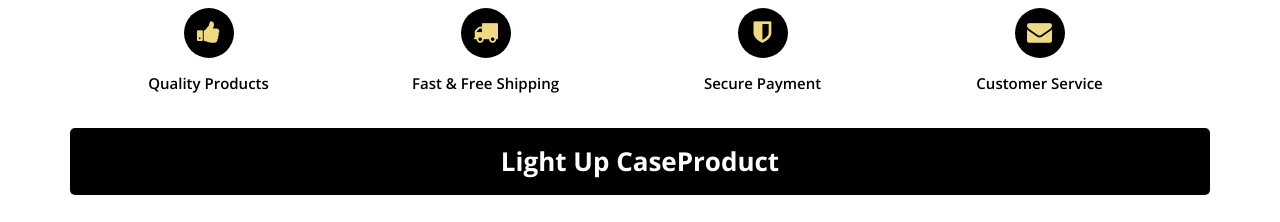
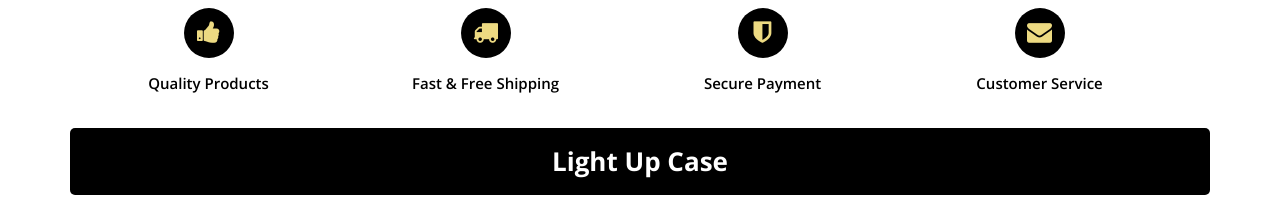
Before and after one commit to Chaite25/think-smart, a plain HTML site: page images/product-2/template.html in a window 1280 px wide. Shown: the part 301-523 px from the top of the page. Drawn offline with nearby package versions, Linux system fonts and the light colour scheme; files whose address does not match are found by name.

Commit message:
Update template.html

```diff
--- a/images/product-2/template.html
+++ b/images/product-2/template.html
@@ -105,7 +105,7 @@
 
 <!-- product title start -->
 
-Light Up CaseProduct
+Light Up Case
 
 <!-- product title end -->
 </h3>
```
